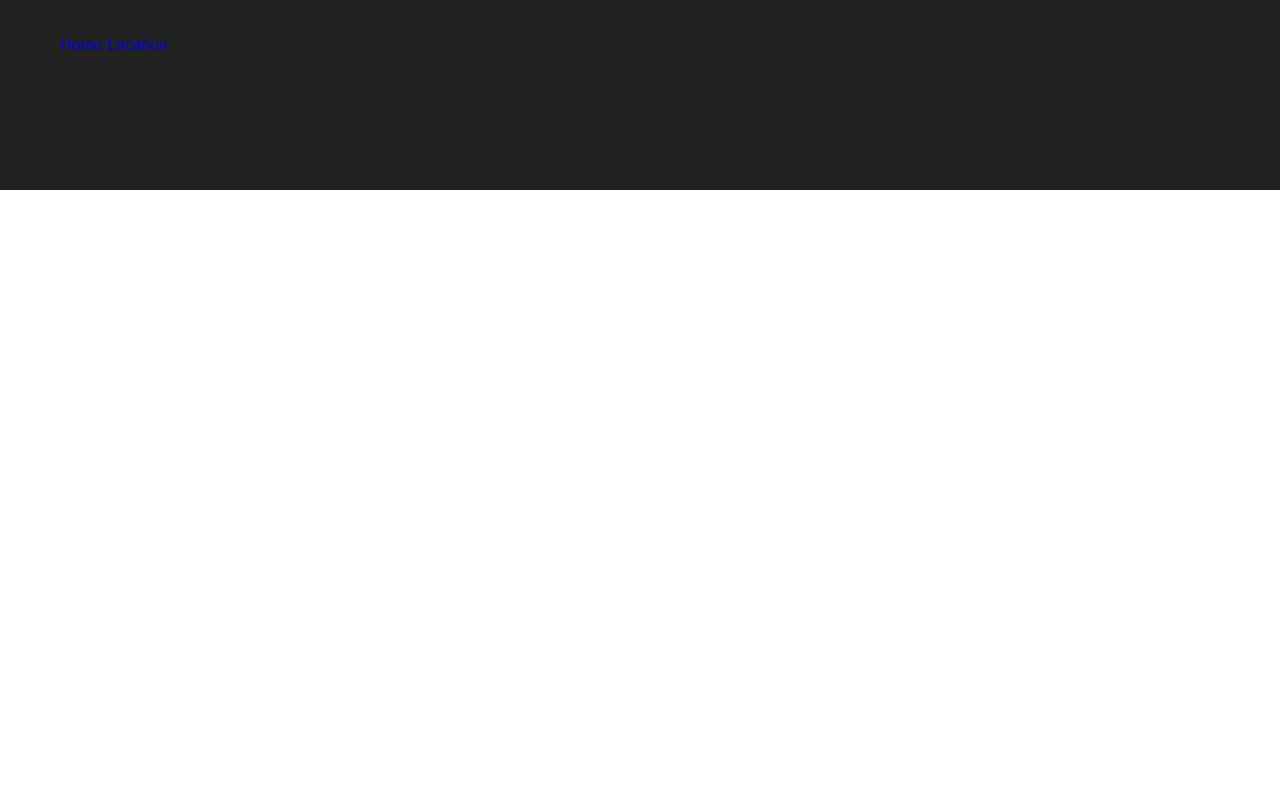
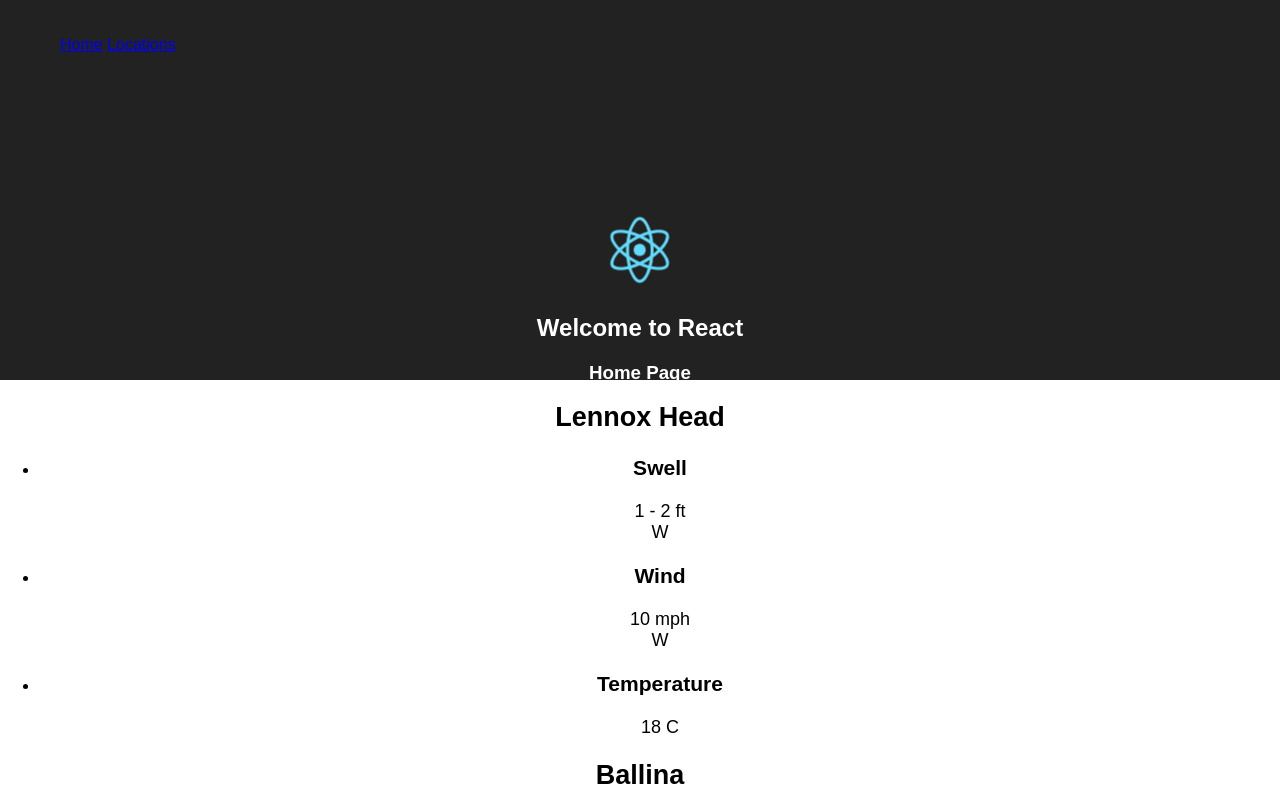
Before and after one commit to Meatuus/surf-report, a React (Create React App) app: page /locations in a window 1280 px wide. Shown: the top 800 px of the page. Built offline with nearby package versions, Linux system fonts and the light colour scheme; the HTML template or start-up script is replaced by a standard one.

Commit message:
render locations conditons on locations page

```diff
--- a/src/App.js
+++ b/src/App.js
@@ -6,7 +6,7 @@ import {
 } from 'react-router-dom';
 import conditions from './data/conditions';
 import Home from './containers/Home';
-import ConditionReport from './components/ConditionReport';
+import Locations from './containers/Locations'
 import './assets/css/App.css';
 
 const App = () => (
@@ -15,19 +15,19 @@ const App = () => (
       <nav className="App-header">
         <ul>
           <Link to="/">Home</Link>{' '}
+          <Link to="/locations">Locations</Link>
           {/* <Link to="/profile">Profile</Link>{' '} */}
-          <Link to="/conditions">Location</Link>
         </ul>
       </nav>
       <Route exact path="/" component={
         () => (<Home conditions={conditions} />
         )} />
+      <Route path="/locations" component={
+        () => (<Locations conditions={conditions}/>
+        )} />
       {/* <Route path="/profile" component={
         () => (<Profile experiencesList={experiencesList}/>
       )} /> */}
-      <Route path="/conditions" component={
-        () => (<ConditionReport conditions={conditions}/>
-        )} />
     </div>
   </Router>
 )
--- /dev/null
+++ b/src/components/ConditionLocation.js
@@ -0,0 +1,21 @@
+import React from 'react';
+import ConditionReport from './ConditionReport';
+
+const ConditionLocation = (props) => (
+  <div>
+    <ConditionReport
+      location={props.conditions.location}
+      swellHeightMin={props.conditions.swell.minBreakingHeight}
+      swellHeightMax={props.conditions.swell.maxBreakingHeight}
+      swellUnit={props.conditions.swell.unit}
+      swellDirection={props.conditions.swell.components.combined.compassDirection}
+      windSpeed={props.conditions.wind.speed}
+      windDirection={props.conditions.wind.compassDirection}
+      windUnit={props.conditions.wind.unit}
+      temperature={props.conditions.condition.temperature}
+      temperatureUnit={props.conditions.condition.unit}
+    />
+  </div>
+);
+
+export default ConditionLocation;
--- /dev/null
+++ b/src/containers/Locations.js
@@ -0,0 +1,34 @@
+import React, {Component} from 'react';
+import ConditionLocation from '../components/ConditionLocation';
+import logo from '../assets/logo.svg';
+
+class Locations extends Component {
+  constructor(props) {
+    super(props)
+
+    this.state = {
+      conditionsArray: this.props.conditions
+    }
+  }
+
+  render() {
+    let conditionsArray = this.state.conditionsArray
+
+    let conditionsLocation = conditionsArray.map((item, index) => (
+      <ConditionLocation conditions={conditionsArray[index]} key={index} />
+    ));
+
+    return (
+      <div className="App">
+        <div className="App-header">
+          <img src={logo} className="App-logo" alt="logo" />
+          <h2>Welcome to React</h2>
+          <h3>Home Page</h3>
+        </div>
+        {conditionsLocation}
+      </div>
+    );
+  }
+}
+
+export default Locations;
```
Also changed, not shown: layout.txt.
